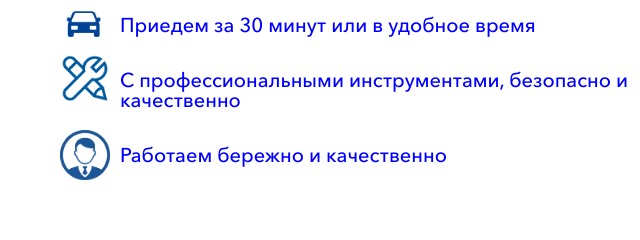
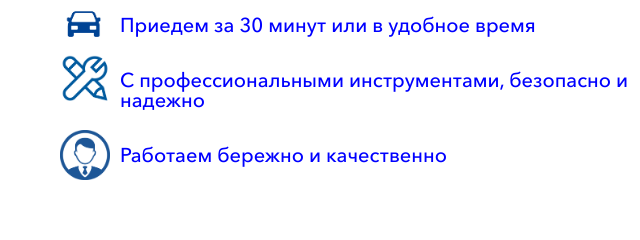
Before and after one commit to Vlad1kun/commit2, a plain HTML site: page index.html in a window 1280 px wide. Shown: the part 389-629 px from the top of the page, 0-640 px from the left. Drawn offline with Linux system fonts and the light colour scheme.

Commit message:
Add files via upload

```diff
--- a/index.html
+++ b/index.html
@@ -96,7 +96,7 @@
   				             <br>
                              <ul class="list-info">
                                 <li id="One">Приедем за 30 минут или в удобное время</li>
-                                <li id="Two">С профессиональными инструментами,  безопасно и качественно</li>
+                                <li id="Two">С профессиональными инструментами,  безопасно и надежно</li>
                                 <li id="Three">Работаем бережно и качественно</li>
                             </ul>
                 </div>
@@ -891,7 +891,6 @@
             <div class="col-wrap col-right">
                 <div class="col">
                     <div class="title">Контактная информация</div>
-                    <p>Сервисный центр работает КРУГЛОСУТОЧНО</p>
 
                 </div>
                 <div class="col">
```
